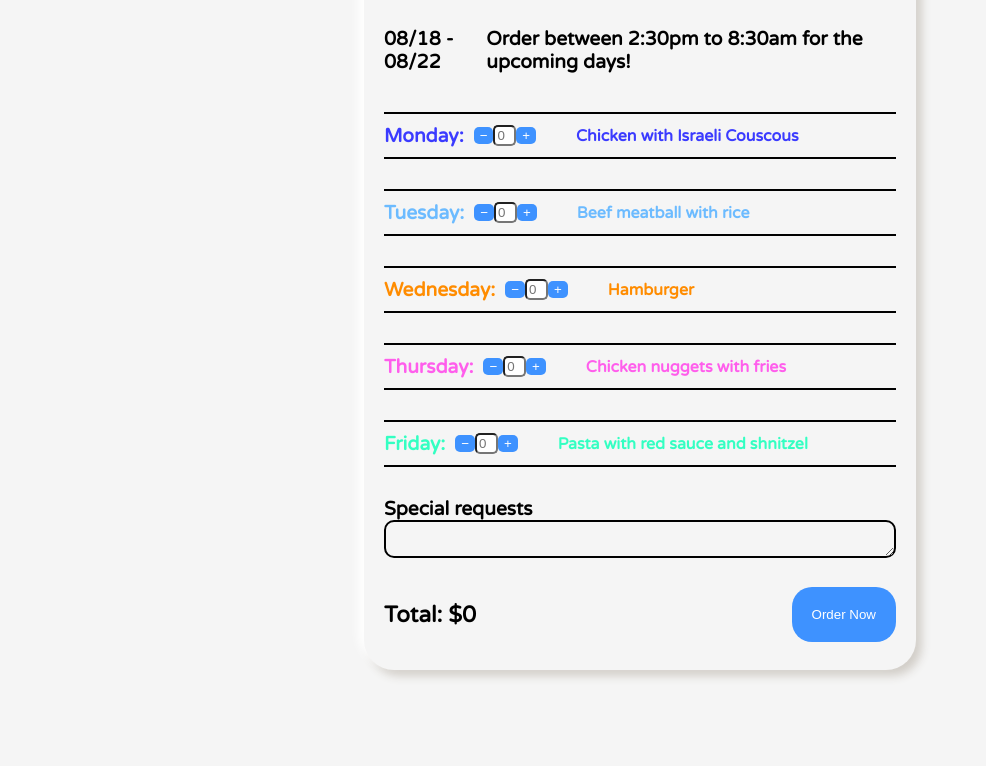
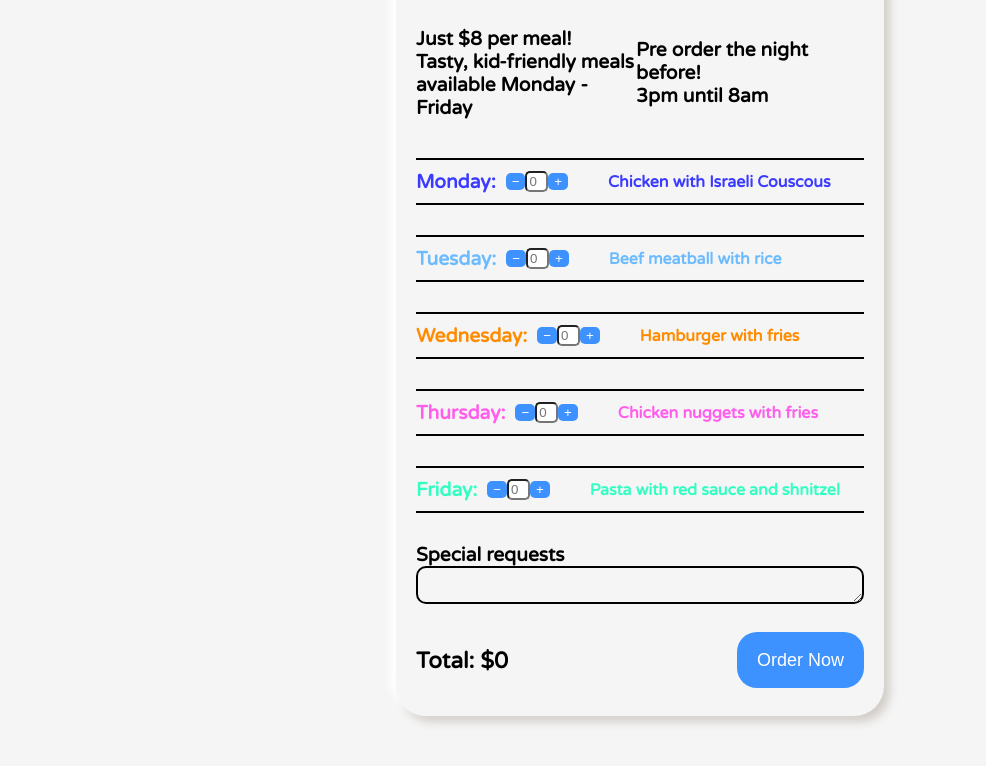
Before and after one commit to motty-mandel/chabad-lunch-orders, a plain HTML site: page index.html in a window 1280 px wide. Shown: the part 180-946 px from the top of the page, without its empty margins (0-986 px from the left). Before the commit the page ends 900 px from the top, so only its background shows below. Drawn offline with nearby package versions, Linux system fonts and the light colour scheme; a web font is replaced by a local one.

Commit message:
added time limits and more style changes

```diff
--- a/index.html
+++ b/index.html
@@ -28,8 +28,9 @@
         </div>
 
         <div class="choose-week">
-            <span id="weekRange"></span>
-            <p>Order between 2:30pm to 8:30am for the upcoming days!</p>
+            <!-- <span id="weekRange"></span> -->
+            <p>Just $8 per meal! <br> Tasty, kid-friendly meals <br> available Monday - Friday</p>
+            <p>Pre order the night before! <br> 3pm until 8am</p>
         </div>
 
         <div class="days" id="days"></div>
--- a/menu.json
+++ b/menu.json
@@ -15,7 +15,7 @@
         {
             "id": "3",
             "day": "Wednesday",
-            "foodItems": "Hamburger",
+            "foodItems": "Hamburger with fries",
             "price": "$8"
         },
         {
--- a/script.js
+++ b/script.js
@@ -1,5 +1,6 @@
 let currentDate = new Date();
 const currentDay = currentDate.toLocaleString('en-US', { weekday: 'long' });
+const currentTimeHours = currentDate.getHours();
 
 const daysMap = {
     Sunday: 0,
@@ -14,27 +15,43 @@ const daysMap = {
 let currentDayNum = daysMap[currentDay];
 
 
-function getWeekMondayAndFriday(baseDate) {
-    const day = baseDate.getDay();
-    const diffToMonday = (day === 0 ? -6 : 1) - day;
-    const monday = new Date(baseDate);
-    monday.setDate(baseDate.getDate() + diffToMonday);
+// function getWeekMondayAndFriday(baseDate) {
+//     const day = baseDate.getDay();
+//     const diffToMonday = (day === 0 ? -6 : 1) - day;
+//     const monday = new Date(baseDate);
+//     monday.setDate(baseDate.getDate() + diffToMonday);
 
-    const friday = new Date(monday);
-    friday.setDate(monday.getDate() + 4);
+//     const friday = new Date(monday);
+//     friday.setDate(monday.getDate() + 4);
 
-    const formatDate = (date) =>
-        (date.getMonth() + 1).toString().padStart(2, '0') + '/' +
-        date.getDate().toString().padStart(2, '0');
+//     const formatDate = (date) =>
+//         (date.getMonth() + 1).toString().padStart(2, '0') + '/' +
+//         date.getDate().toString().padStart(2, '0');
 
-    return `${formatDate(monday)} - ${formatDate(friday)}`;
-}
+//     return `${formatDate(monday)} - ${formatDate(friday)}`;
+// }
 
-function updateDisplay() {
-    document.getElementById('weekRange').textContent = getWeekMondayAndFriday(currentDate);
-}
+// function updateDisplay() {
+//     document.getElementById('weekRange').textContent = getWeekMondayAndFriday(currentDate);
+// }
 
-updateDisplay();
+// updateDisplay();
+
+// function formatAMPM(date) {
+//     var hours = date.getHours();
+//     var minutes = date.getMinutes();
+//     var ampm = hours >= 12 ? 'pm' : 'am';
+//     hours = hours % 12;
+//     hours = hours ? hours : 12;
+//     minutes = minutes < 10 ? '0' + minutes : minutes;
+//     var strTime = hours + ':' + minutes + ' ' + ampm;
+//     return strTime;
+// }
+
+
+
+
+
 // -------------------------------------------------------------------
 let total = document.getElementById('total');
 let totalPrice = 0;
@@ -126,6 +143,11 @@ document.querySelector('.order-btn').addEventListener('click', () => {
         return;
     }
 
+    if (8 > currentTimeHours < 16) {
+        alert("Orders are closed at this time!");
+        return;
+    }
+
     const specialRequests = document.getElementById('requests').value.trim();
 
     fetch('https://chabad-lunch-orders.onrender.com/create-checkout-session', {
--- a/styles.css
+++ b/styles.css
@@ -26,7 +26,7 @@ body {
 
 .main-container {
     height: fit-content;
-    width: 40%;
+    width: 35%;
     background-color: whitesmoke;
     border-radius: 30px;
     padding: 20px;
@@ -41,7 +41,6 @@ body {
 }
 
 .choose-week {
-    display: flex;
     justify-content: space-between;
     align-items: center;
     font-size: 1.2rem;
@@ -161,6 +160,8 @@ body {
     border: none;
     background-color: rgb(62, 146, 255);
     color: white;
+    line-height: 1rem;
+    font-size: large;
 }
 
 .totalPrice button:active {
```
